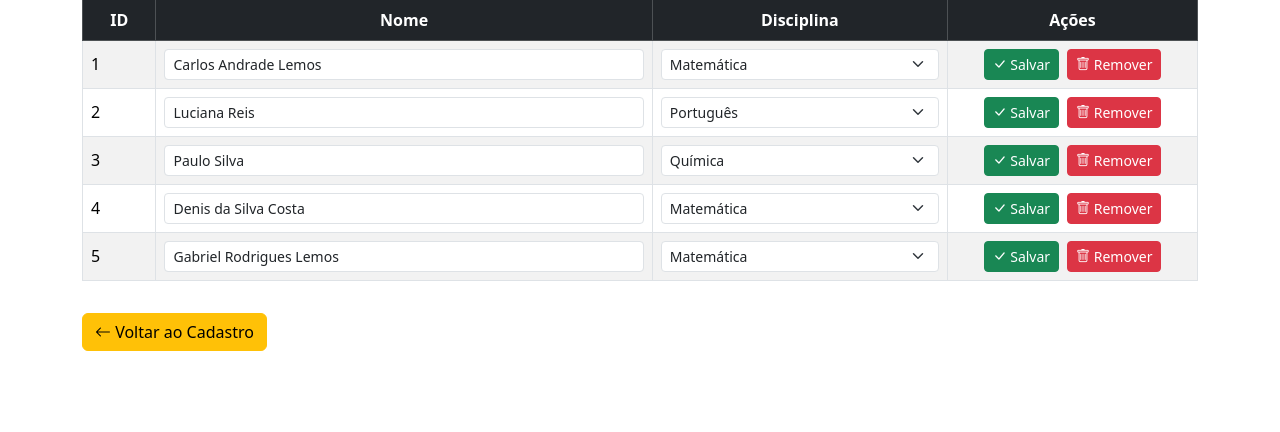
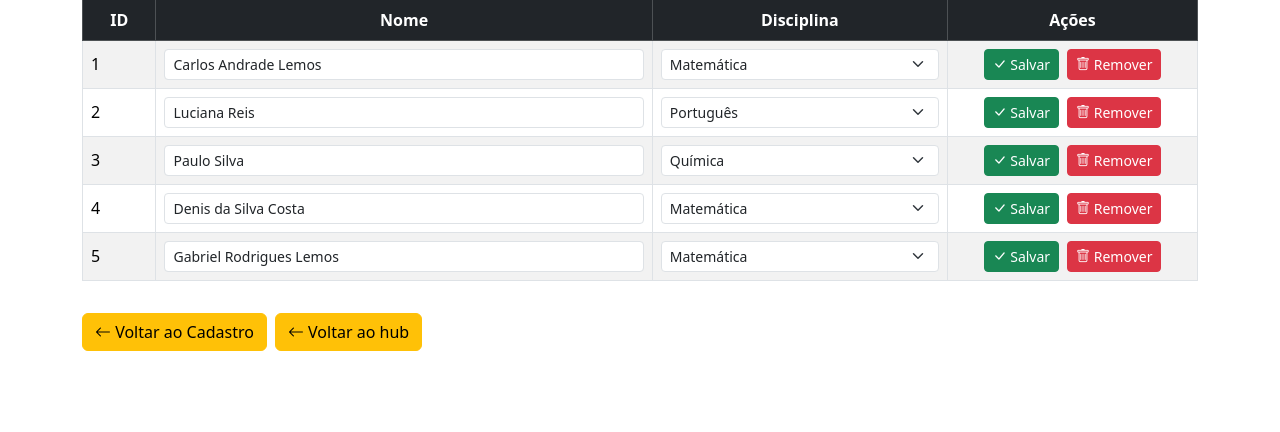
Before and after one commit to GabrielRLemos/Banco-de-Questoes-de-Prova-e-Geracao-de-Prova, a PHP site: page /consultar_professores.php in a window 1280 px wide. Shown: the part 137-569 px from the top of the page. Run offline with PHP 8.4, Linux system fonts and the light colour scheme; data comes from the database, SQL or seed files in the repository.

Commit message:
Update consultar_professores.php

```diff
--- a/public/consultar_professores.php
+++ b/public/consultar_professores.php
@@ -109,6 +109,9 @@ $result = getProfessoresFiltrados($conn, $filtro_disciplina);
             <a href="cadastrar.html" class="btn btn-warning">
                 <i class="bi bi-arrow-left"></i> Voltar ao Cadastro
             </a>
+            <a href="hub.html" class="btn btn-warning">
+                <i class="bi bi-arrow-left"></i> Voltar ao hub
+            </a>
         </div>
     </div>
     <!-- Bootstrap Icons -->
```
